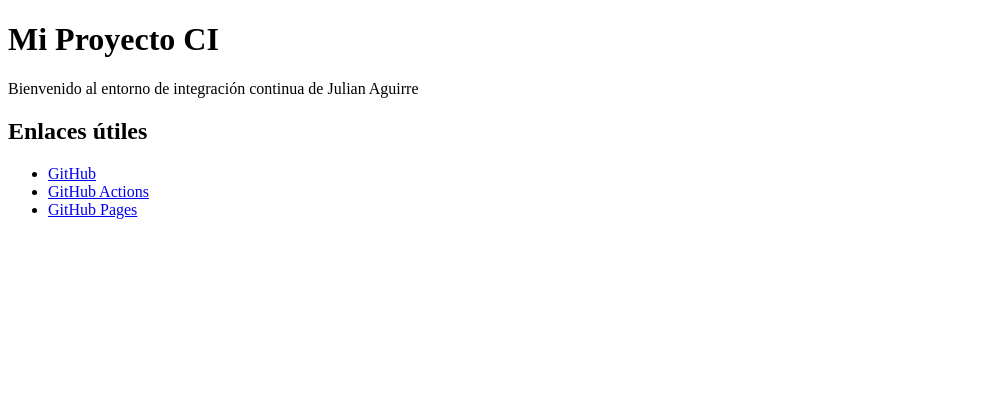
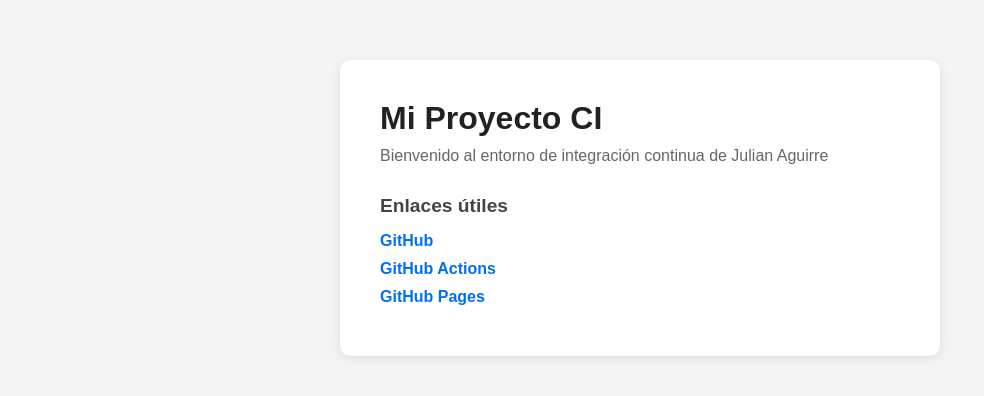
Before and after one commit to Iyc-Proyecto/SegundoParcial, a website: page index.html in a window 1280 px wide. Shown: the whole page, without its empty margins (0-984 px from the left). Drawn offline with Linux system fonts and the light colour scheme.

Commit message:
version v.2

```diff
--- a/index.html
+++ b/index.html
@@ -3,8 +3,10 @@
 <head>
     <meta charset="UTF-8">
     <title>Mi Proyecto CI</title>
+    <link rel="stylesheet" href="style.css">
 </head>
 <body>
+    <div class="container">
         <h1>Mi Proyecto CI</h1>
         <p>Bienvenido al entorno de integración continua de Julian Aguirre</p>
 
@@ -14,5 +16,6 @@
             <li><a href="https://docs.github.com/es/actions">GitHub Actions</a></li>
             <li><a href="https://pages.github.com">GitHub Pages</a></li>
         </ul>
+    </div>
 </body>
 </html>
--- /dev/null
+++ b/style.css
@@ -0,0 +1,58 @@
+* {
+    margin: 0;
+    padding: 0;
+    box-sizing: border-box;
+}
+
+body {
+    font-family: Arial, sans-serif;
+    background-color: #f4f4f4;
+    color: #333;
+    display: flex;
+    justify-content: center;
+    padding: 60px 20px;
+}
+
+.container {
+    background-color: white;
+    padding: 40px;
+    border-radius: 10px;
+    box-shadow: 0 2px 10px rgba(0, 0, 0, 0.1);
+    max-width: 600px;
+    width: 100%;
+}
+
+h1 {
+    font-size: 2rem;
+    margin-bottom: 10px;
+    color: #222;
+}
+
+p {
+    color: #666;
+    margin-bottom: 30px;
+}
+
+h2 {
+    font-size: 1.2rem;
+    margin-bottom: 15px;
+    color: #444;
+}
+
+ul {
+    list-style: none;
+}
+
+ul li {
+    margin-bottom: 10px;
+}
+
+ul li a {
+    text-decoration: none;
+    color: #0070f3;
+    font-weight: bold;
+}
+
+ul li a:hover {
+    text-decoration: underline;
+}
```
Also changed, not shown: package.json (added, +9 -0 lines), test.js (added, +9 -0 lines), .github/workflows/ci.yml, 1 other file. Lines whose indentation alone changed are shown as unchanged.
